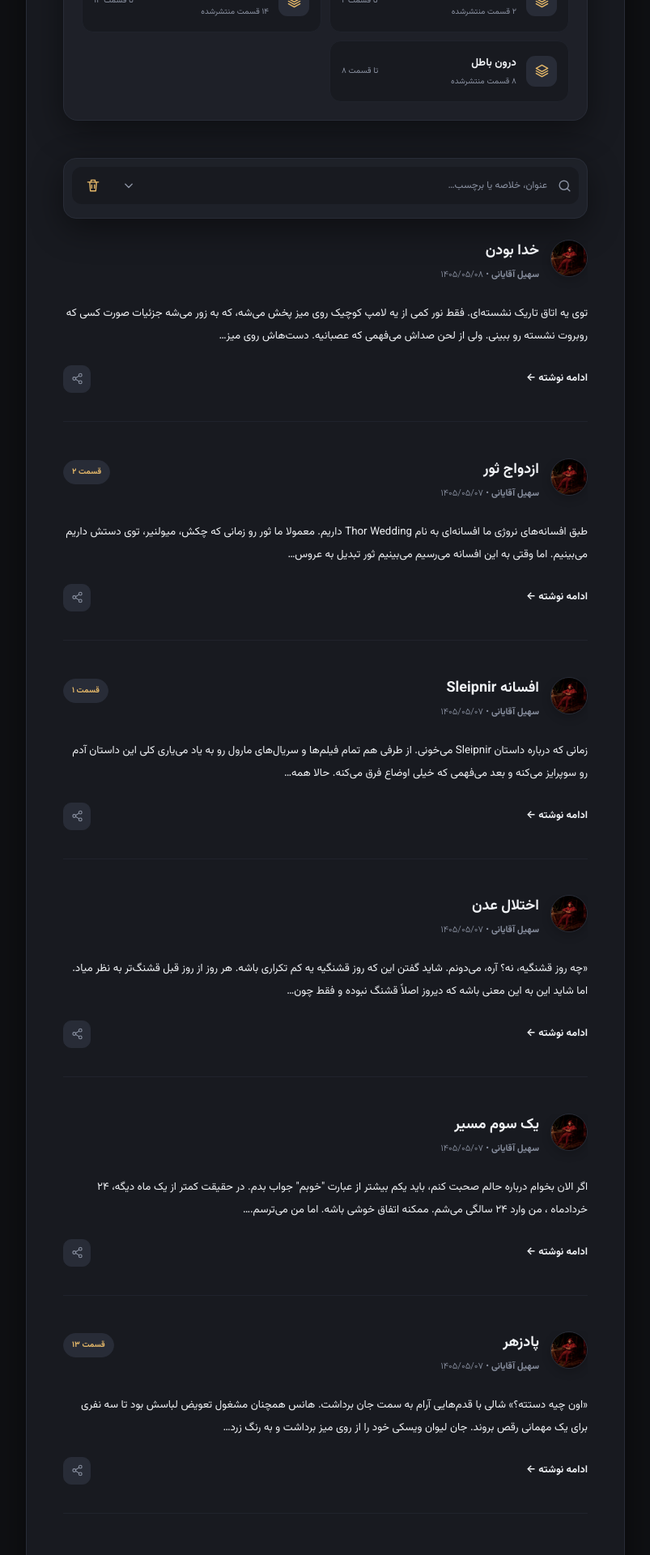
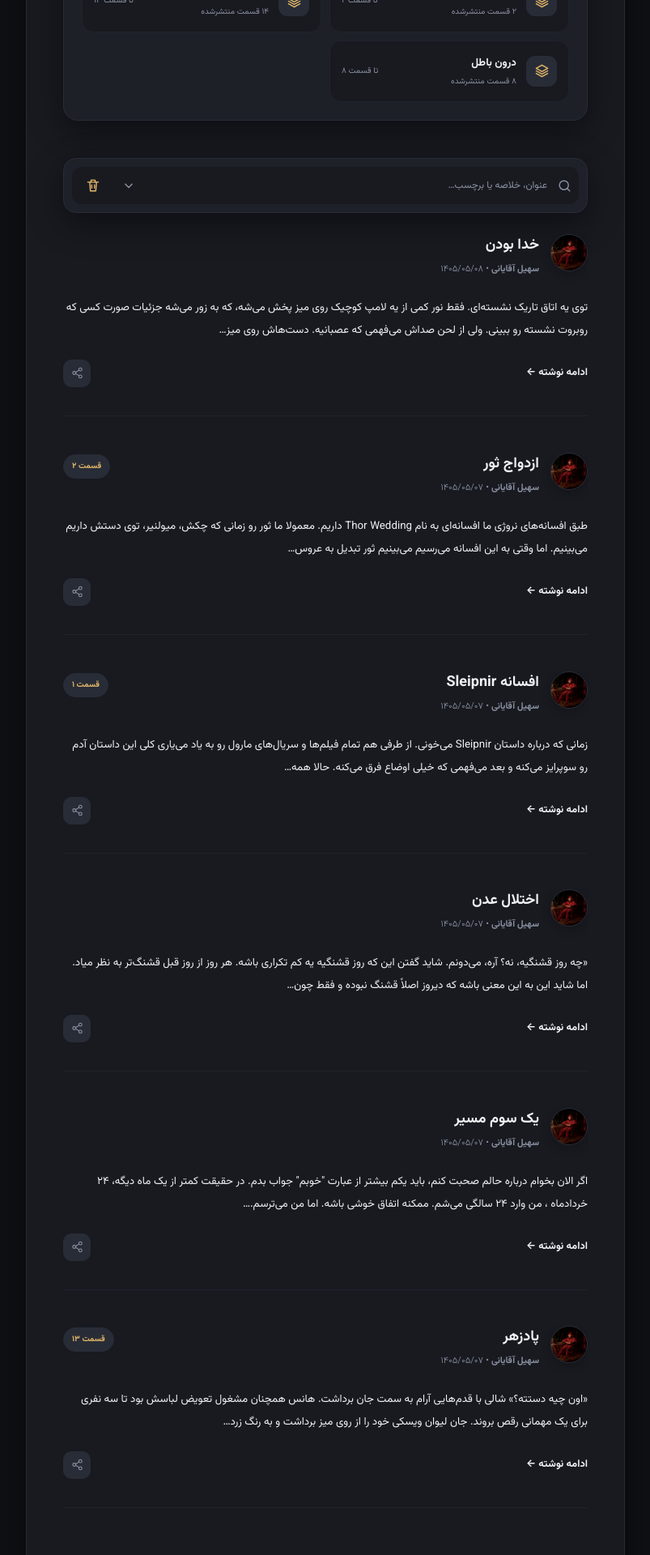
Before and after one commit to Soheil-Aghayani/Coffpen, a Jekyll site: the page index.html, which Jekyll copies as it is, in a window 1280 px wide. Shown: the part 567-2487 px from the top of the page at 81% size, without its empty margins (238-1041 px from the left). Built offline with Jekyll 4.4.1, drawn with Linux system fonts in a browser that asks for light colours.

Commit message:
Tighten collapsed search spacing

```diff
--- a/assets/css/style.css
+++ b/assets/css/style.css
@@ -1093,6 +1093,10 @@ nav ul li a:hover, .theme-toggle-btn:hover {
     margin: 7px 9px 0;
     color: var(--text-muted);
     font-size: 7.75pt;
+}
+
+.post-filter-status:empty {
+    display: none;
 }
 
 .post-load-sentinel {
--- a/index.html
+++ b/index.html
@@ -29,7 +29,7 @@
     <link rel="preconnect" href="https://fonts.googleapis.com">
     <link rel="preconnect" href="https://fonts.gstatic.com" crossorigin>
     <link href="https://fonts.googleapis.com/css2?family=Vazirmatn:wght@300;400;500;700&display=swap" rel="stylesheet">
-    <link rel="stylesheet" href="assets/css/style.css?v=20260730-7">
+    <link rel="stylesheet" href="assets/css/style.css?v=20260730-8">
 </head>
 <body>
     <div class="blackthemeBox">
```
